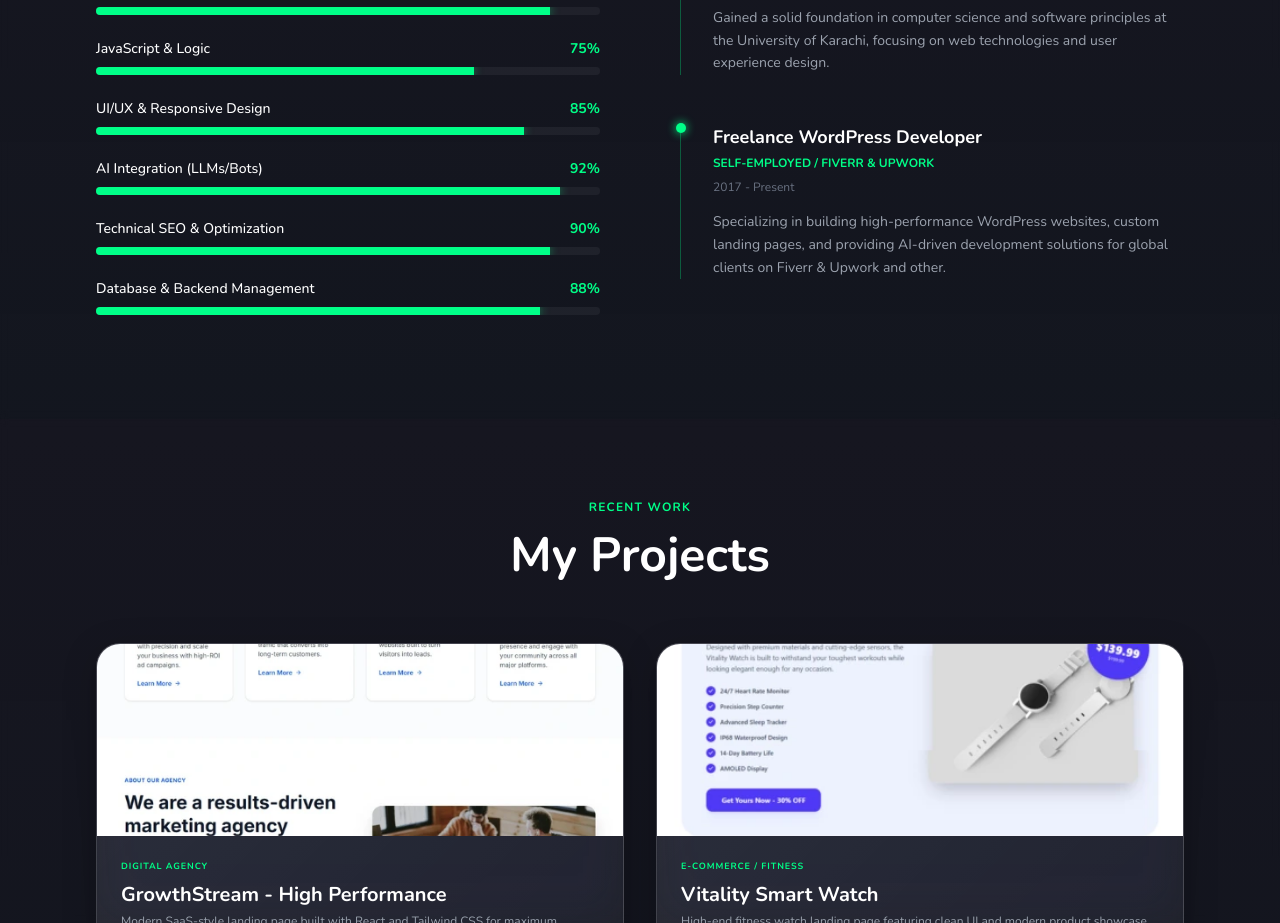
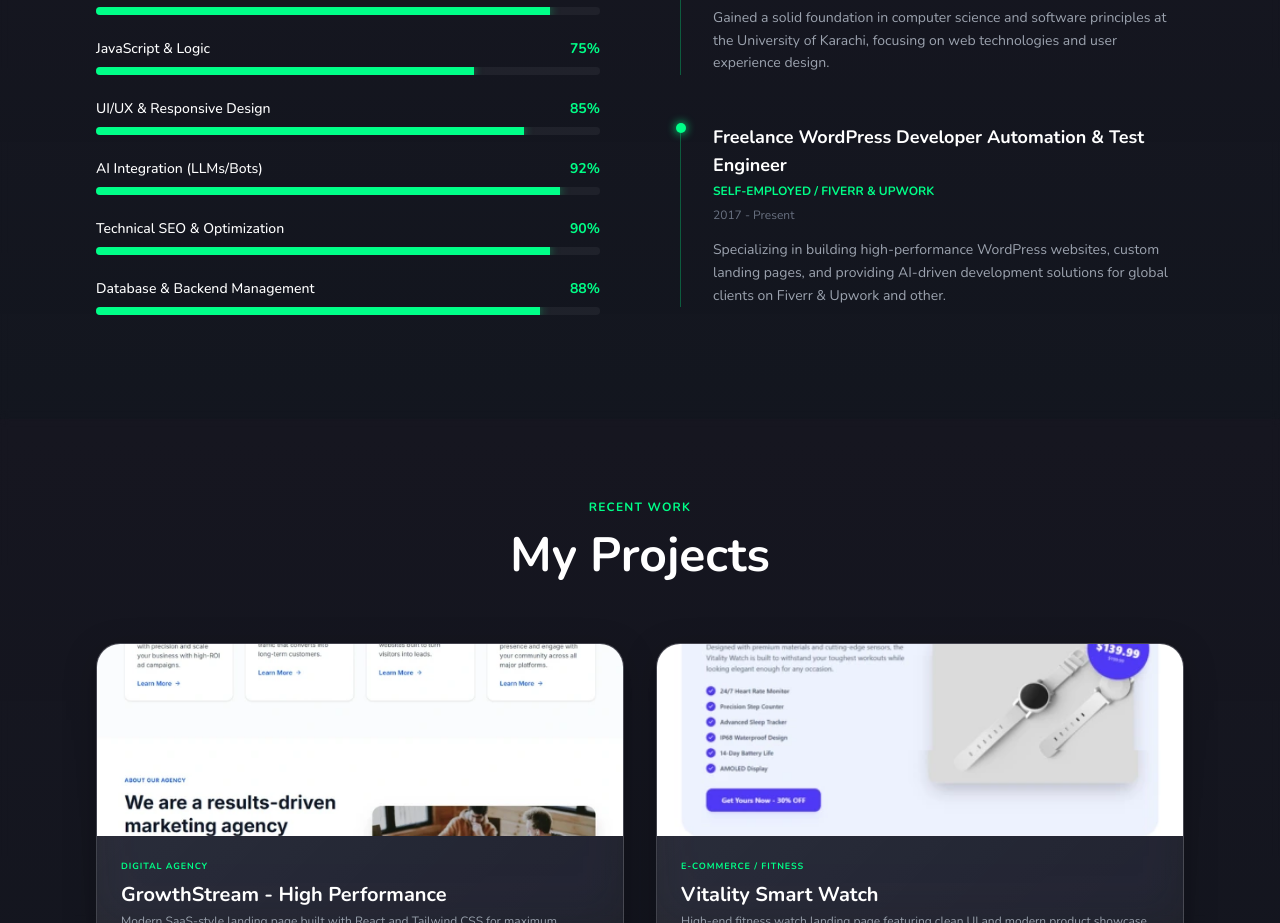
Before and after one commit to adnanqaiser/my-portfolio, a React (Vite) app: page / in a window 1280 px wide. Shown: the part 2560-3483 px from the top of the page. Built offline with nearby package versions, Linux system fonts and the light colour scheme.

Commit message:
add Automation & Test Engineer

```diff
--- a/src/pages/Home.tsx
+++ b/src/pages/Home.tsx
@@ -342,7 +342,7 @@ export default function Home() {
             <div className="relative pl-8 border-l border-brand-green/30">
               <div className="absolute -left-1.25 top-0 w-2.5 h-2.5 rounded-full bg-brand-green shadow-[0_0_10px_rgba(0,255,136,1)]" />
               <h3 className="text-lg font-bold mb-1">
-                Freelance WordPress Developer
+                Freelance WordPress Developer Automation & Test Engineer
               </h3>
               <p className="text-brand-green text-xs font-bold mb-2 uppercase">
                 Self-Employed / Fiverr & Upwork
```
